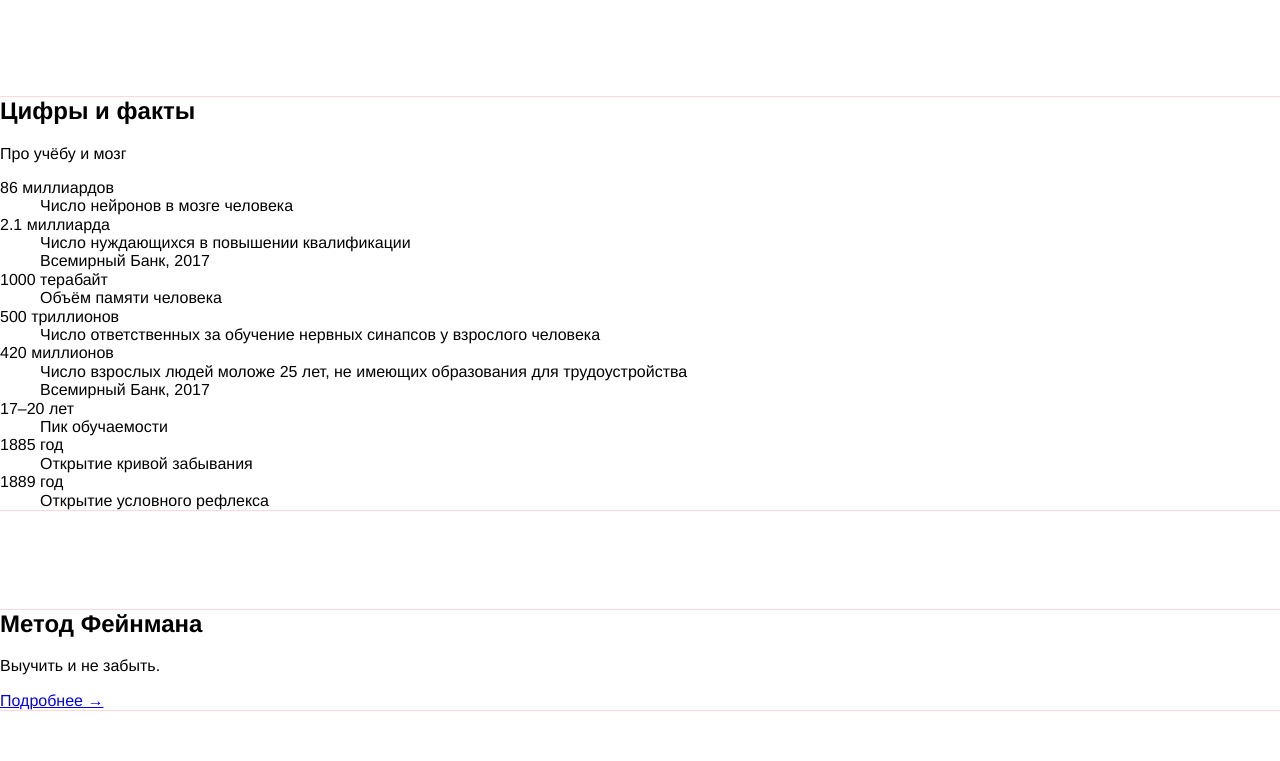
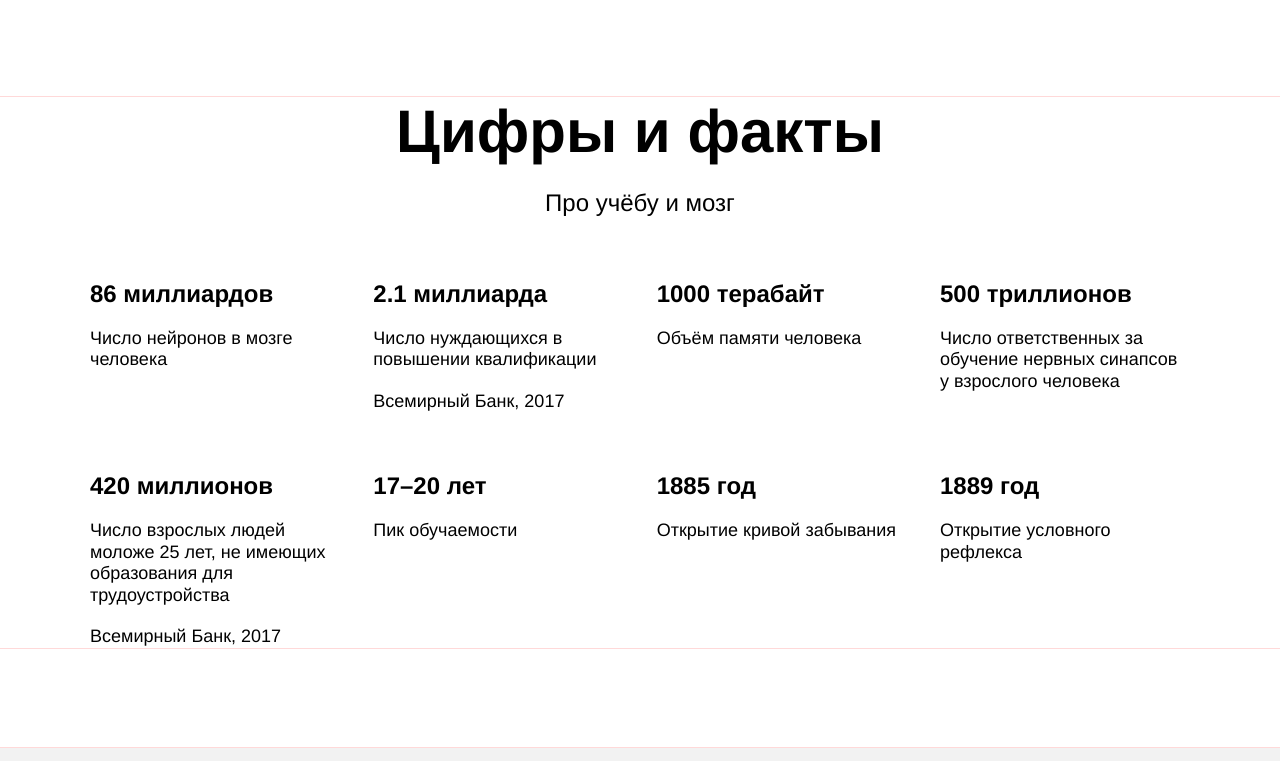
Before and after one commit to GluKosAlex/how-to-learn, a plain HTML site: page index.html in a window 1280 px wide. Shown: the part 1259-2020 px from the top of the page. Drawn offline with Linux system fonts and the light colour scheme.

Commit message:
Стилизация блока feynman

```diff
--- a/styles/style.css
+++ b/styles/style.css
@@ -144,6 +144,106 @@
   font-weight: 600;
 }
 
+/* Блок digits ====================================================================*/
+
+.digits {
+  display: flex;
+  align-items: center;
+  flex-direction: column;
+}
+
+.section-title {
+  margin: 0;
+  margin-bottom: 20px;
+  width: 60%;
+  line-height: 1.15em;
+  font-size: 60px;
+  font-weight: 600;
+  text-align: center;
+}
+
+.section-subtitle {
+  margin: 0;
+  width: 60%;
+  line-height: 34px;
+  font-size: 24px;
+  font-weight: normal;
+  text-align: center;
+}
+
+.table {
+  margin: 0;
+  display: flex;
+  justify-content: space-between;
+  flex-wrap: wrap;
+  width: 1100px;
+}
+
+.table__cell {
+  margin-top: 60px;
+  width: 250px;
+}
+
+.table__heading {
+  line-height: 1.15em;
+  font-size: 24px;
+  font-weight: 600;
+}
+
+.table__text {
+  margin: 0;
+  margin-top: 20px;
+  line-height: 1.2em;
+  font-size: 18px;
+  font-weight: normal;
+}
+
+/* Блок feynman ====================================================================*/
+
+.feynman {
+  position: relative;
+  display: flex;
+  flex-direction: column;
+  align-items: center;
+  min-height: 890px;
+  padding-top: 100px;
+  background: #f2f2f2 url(../images/feynman.png) left bottom/867px 637px no-repeat;
+}
+
+.feynman__title {
+  margin: 0;
+  margin-bottom: 70px;
+  width: 648px;
+  line-height: 1.15em;
+  font-size: 120px;
+  font-weight: 600;
+  text-align: center;
+}
+
+.feynman__subtitle {
+  margin: 0;
+  line-height: 51px;
+  font-size: 36px;
+  font-weight: normal;
+  text-align: center;
+}
+
+.feynman__link {
+  position: absolute;
+  top: 50%;
+  right: 48px;
+  line-height: 51px;
+  font-size: 36px;
+  font-weight: normal;
+  color: #2f80ed;
+  text-decoration: none;
+}
+
+.feynman__link:hover,
+.feynman__link:focus {
+  text-decoration: underline;
+}
+
 .table__cell_theme_dark {
   width: 200px;
   color: white;
```
